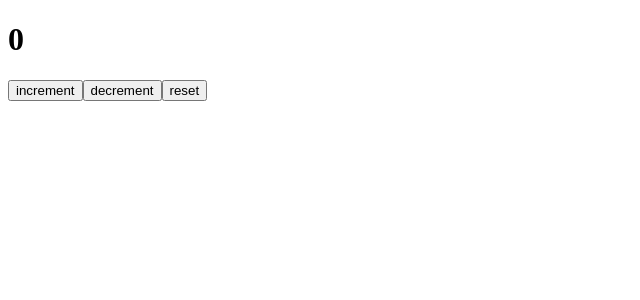
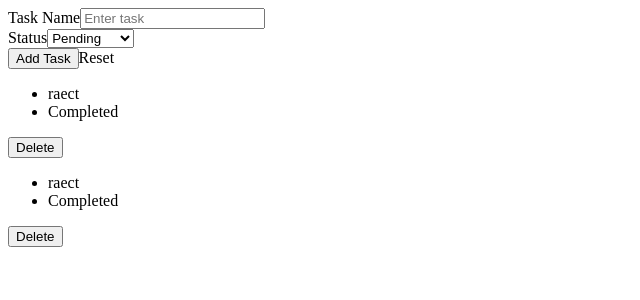
Before and after one commit to talha-fullstackdev/usecontext, a React (Vite) app: page / in a window 1280 px wide. Shown: the top 300 px of the page, without its empty margins (0-640 px from the left). Built offline with nearby package versions, Linux system fonts and the light colour scheme.

Commit message:
make changes in add task refactore some code add add task only if the input filed is filled

```diff
--- a/src/App.jsx
+++ b/src/App.jsx
@@ -8,12 +8,12 @@ import AddTask from "./assets/AddTask";
 import ShowTask from "./assets/ShowTask";
 import { useState } from "react";
 import UseEffects from "./assets/useEffect/UseEffects";
-import ShowCounter from "./components/ShowCounter";
+// import ShowCounter from "./components/ShowCounter";
 const App = () => {
-  // const [tasks, setTasks] = useState([
-  //   { id: 1, name: "raect", completed: true },
-  //   { id: 2, name: "raect", completed: true },
-  // ]);
+  const [tasks, setTasks] = useState([
+    { id: 1, name: "raect", completed: true },
+    { id: 2, name: "raect", completed: true },
+  ]);
   return (
     <div>
       {/* <ComA /> */}
@@ -23,10 +23,10 @@ const App = () => {
       {/* <UseMemo/> */}
       {/* <ComOne/> */}
 
-      {/* <AddTask tasks={tasks} setTasks={setTasks} />
-      <ShowTask tasks={tasks} setTasks={setTasks} /> */}
+      <AddTask tasks={tasks} setTasks={setTasks} />
+      <ShowTask tasks={tasks} setTasks={setTasks} />
       {/* <UseEffects/> */}
-      <ShowCounter/>
+      {/* <ShowCounter/> */}
     </div>
   );
 };
--- a/src/assets/AddTask.jsx
+++ b/src/assets/AddTask.jsx
@@ -13,8 +13,8 @@ const AddTask = ({ tasks, setTasks }) => {
       name: task,
       completed: Boolean(progress),
     };
-    setTasks((prev) => [...prev, data]);
-    setTask("");
+   task ? setTasks((prev) => [...prev, data]):alert("fill task to add")
+    handleReset()
   };
   return (
     <div className="p-4 bg-gray-100 rounded-lg shadow-md">
```
